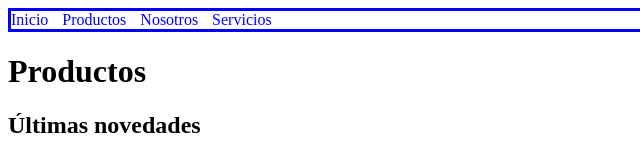
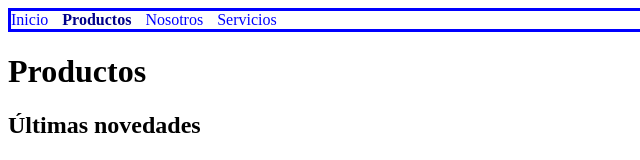
Before and after one commit to jdrjuan/sitio-web-2, a plain HTML site: page productos.html in a window 1280 px wide. Shown: the top 160 px of the page, 0-640 px from the left. Drawn offline with Linux system fonts and the light colour scheme.

Commit message:
Define estilos de link activo en navbar

```diff
--- a/css/navbar.css
+++ b/css/navbar.css
@@ -22,3 +22,8 @@
     text-decoration: underline;
     color: darkblue;
 }
+
+.navbar__link--active {
+    font-weight: bold;
+    color: darkblue;
+}
--- a/productos.html
+++ b/productos.html
@@ -11,7 +11,7 @@
     <nav class="navbar">
         <ul class="navbar__list">
             <li class="navbar__item"><a class="navbar__link" href="/">Inicio</a></li>
-            <li class="navbar__item"><a class="navbar__link" href="/productos.html">Productos</a></li>
+            <li class="navbar__item"><a class="navbar__link navbar__link--active" href="/productos.html">Productos</a></li>
             <li class="navbar__item"><a class="navbar__link" href="/nosotros.html">Nosotros</a></li>
             <li class="navbar__item"><a class="navbar__link" href="/servicios.html">Servicios</a></li>
         </ul>
```
Also changed, not shown: index.html (+1 -1 lines), nosotros.html (+1 -1 lines), servicios.html (+1 -1 lines).
